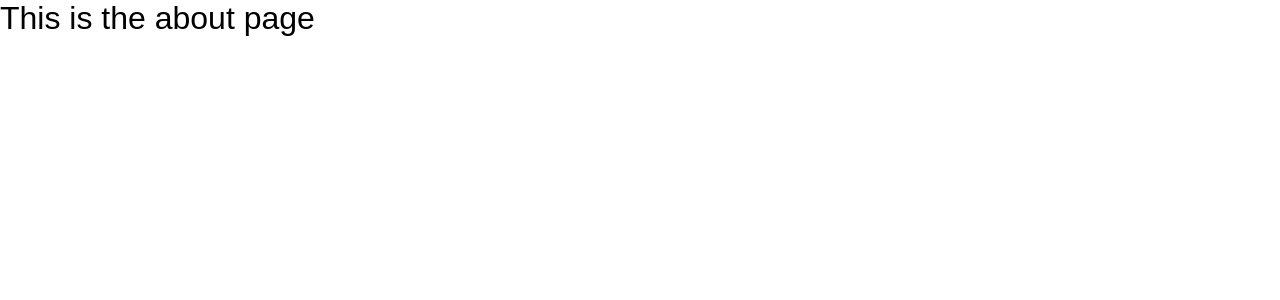
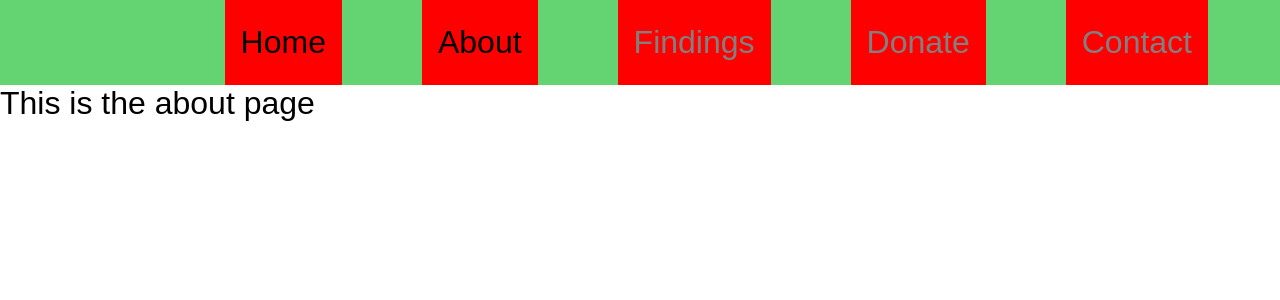
Before and after one commit to azbluem/eeo1-report-frontend, a React (Create React App) app in the folder eeo1-frontend/: page /eeo1-report-frontend/about in a window 1280 px wide. Shown: the top 300 px of the page. Built offline with nearby package versions, Linux system fonts and the light colour scheme; a web font is replaced by a local one; what chartjs-plugin-datalabels would draw is missing.

Commit message:
added some mobile responsiveness to menu

```diff
--- a/eeo1-frontend/src/components/Navbar/NavbarElements.js
+++ b/eeo1-frontend/src/components/Navbar/NavbarElements.js
@@ -4,27 +4,30 @@ import styled from 'styled-components';
 
 export const Nav = styled.nav`
   background: #63D471;
-  min-height: 85px;
-  max-height: auto;
   display: flex;
+  flex-direction: row-reverse;
   justify-content: space-between;
-  padding: 0.2rem calc((100vw - 1000px) / 2);
+  padding: 0 1rem;
   z-index: 12;
-  /* Third Nav */
-  /* justify-content: flex-start; */
 `;
 
 export const NavLink = styled(Link)`
   color: #808080;
   display: flex;
+  background-color: red;
   align-items: center;
   text-decoration: none;
   padding: 0 1rem;
+  margin: 0rem 5rem 0rem 0rem;
   height: 100%;
   cursor: pointer;
   &.active {
     color: #000000;
   }
+  @media screen and (max-width: 768px) {
+    align-self:center;
+  }
+
 `;
 
 export const Bars = styled(FaBars)`
@@ -43,6 +46,8 @@ export const Bars = styled(FaBars)`
 
 export const NavMenu = styled.div`
   display: flex;
+  min-height: 85px;
+  max-height: auto;
   align-items: center;
   margin-right: -24px;
   @media screen and (max-width: 768px) {
--- a/eeo1-frontend/src/components/Navbar/index.js
+++ b/eeo1-frontend/src/components/Navbar/index.js
@@ -1,4 +1,4 @@
-import {useState} from 'react';
+import {useState,useEffect} from 'react';
 import {
   Nav,
   NavLink,
@@ -7,21 +7,21 @@ import {
 } from './NavbarElements';
 
 const Navbar = () => {
-  const Sidebar = () => {
-    const [sidebar, setSidebar] = useState(false);
-    const showSidebar = () => setSidebar(!sidebar);
+  const [sideBar, setSideBar] = useState(false)
+  const [width,setWidth] = useState(window.innerWidth)
+  useEffect(() => {
+    function handleResize() {
+      setWidth(window.innerWidth)
+
 }
-  const [width,setWidth] = useState(window.innerWidth)
-  if (width > 768) {
-    return
-  }
+    window.addEventListener('resize', handleResize)
+  },[])
 
-
-  return (
-    <>
-      <Nav>
-        {/* <Bars /> */}
-        <NavMenu>
+  const NavBar = () => {
+    if (width<768 && !sideBar) {
+      return <NavMenu/>
+    } else {
+      return <NavMenu>
       <NavLink to='/eeo1-report-frontend' activestyle='true'>
           Home
         </NavLink>
@@ -38,6 +38,14 @@ const Navbar = () => {
           Contact
         </NavLink>
       </NavMenu>
+    }
+  }
+
+  return (
+    <>
+      <Nav>
+        <Bars onClick={()=>{setSideBar(!sideBar)}}/>
+        <NavBar></NavBar>
       </Nav>
     </>
   );
```
Lines whose indentation alone changed are shown as unchanged.
